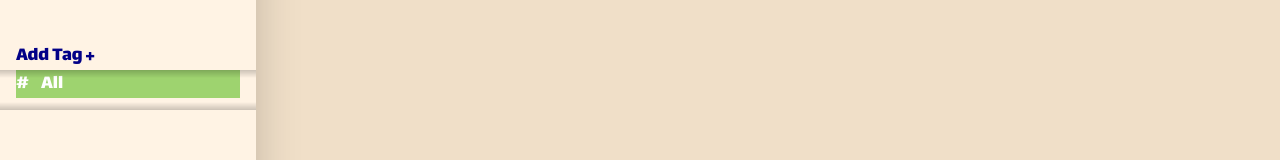
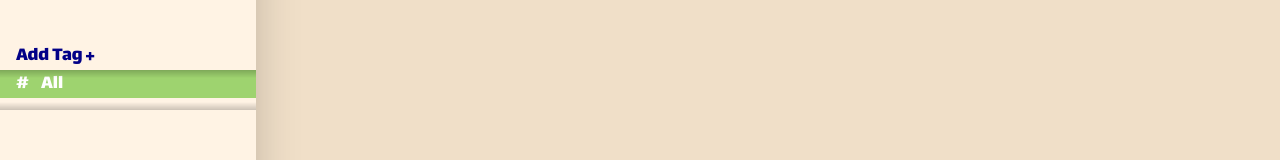
Before and after one commit to bedirhanozcan978/Agenda, a React (Vite) app: page / in a window 1280 px wide. Shown: the part 414-574 px from the top of the page. Built offline with nearby package versions, Linux system fonts and the light colour scheme.

Commit message:
UI Improvement

```diff
--- a/package.json
+++ b/package.json
@@ -1,5 +1,5 @@
 {
-  "name": "Agenda",
+  "name": "agenda",
   "private": true,
   "version": "0.1.0",
   "type": "module",
--- a/src/components/TagList.jsx
+++ b/src/components/TagList.jsx
@@ -84,13 +84,13 @@ export default function TagList({tags, setTags, selectedTags, setSelectedTags})
         onMouseLeave={handleMouseLeave}
         onMouseUp={handleMouseUp}
         onMouseMove={handleMouseMove}
-        className="overflow-y-auto max-h-50 flex flex-col -my-5 space-y-2 px-4 scrollbar-hide cursor-grab active:cursor-grabbing"
+        className="overflow-y-auto max-h-50 flex flex-col -my-5 space-y-2 scrollbar-hide cursor-grab active:cursor-grabbing"
       >
         {tags && tags.map((tag) => {
           const isSelected = selectedTags.includes(tag.id);
           return (
 
-            <div key = {tag.id} className="flex flex-row justify-between text-xl" style={{backgroundColor: isSelected ? tag.color : "transparent",color: isSelected ? "white" : tag.color,}}>
+            <div key = {tag.id} className="flex flex-row justify-between px-4 text-xl" style={{backgroundColor: isSelected ? tag.color : "transparent",color: isSelected ? "white" : tag.color,}}>
               <div className="flex flex-row" onClick={() => toggleTag(tag.id)}>
                 <p style={{color: isSelected ? "white" : tag.color}} className="mr-3">#</p>
                 <p>{tag.name}</p>
```
